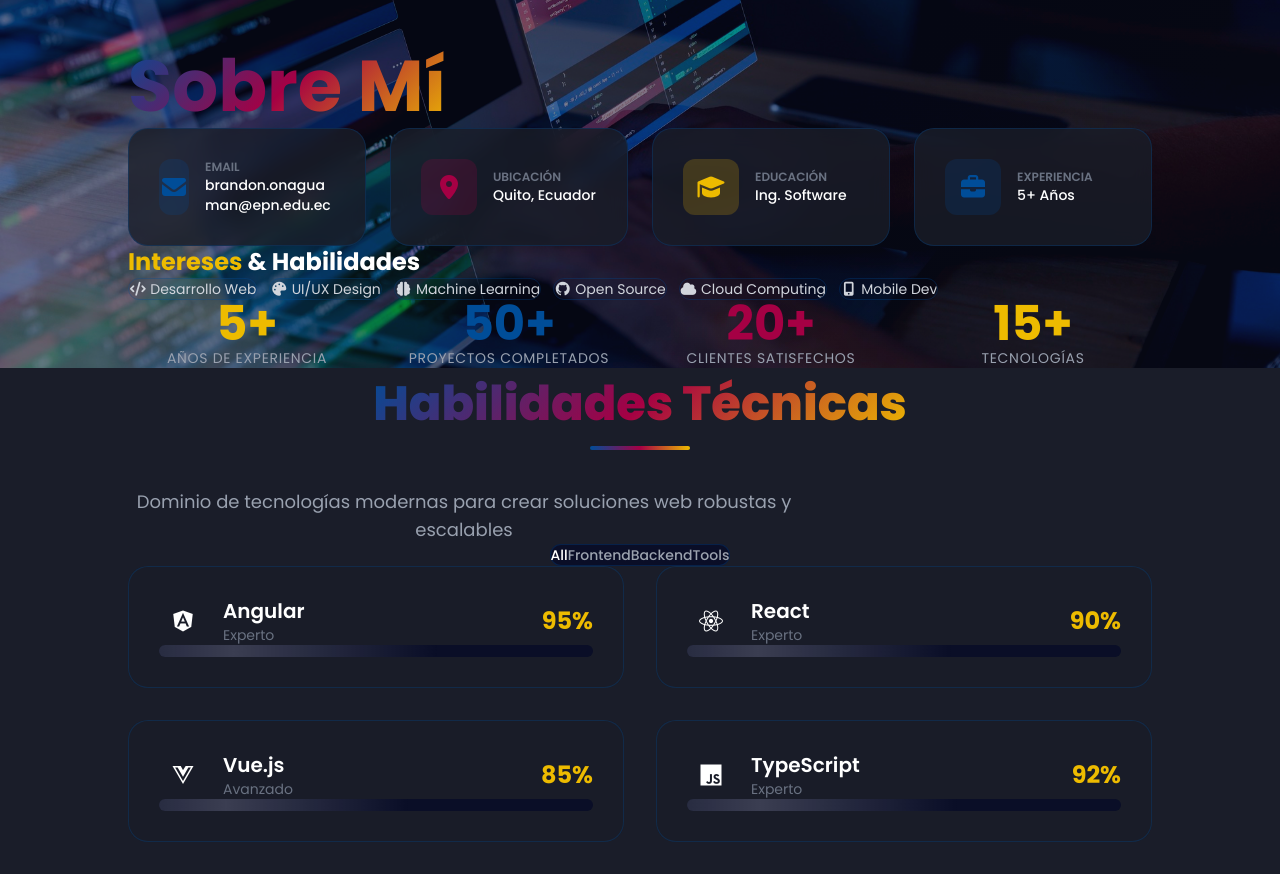
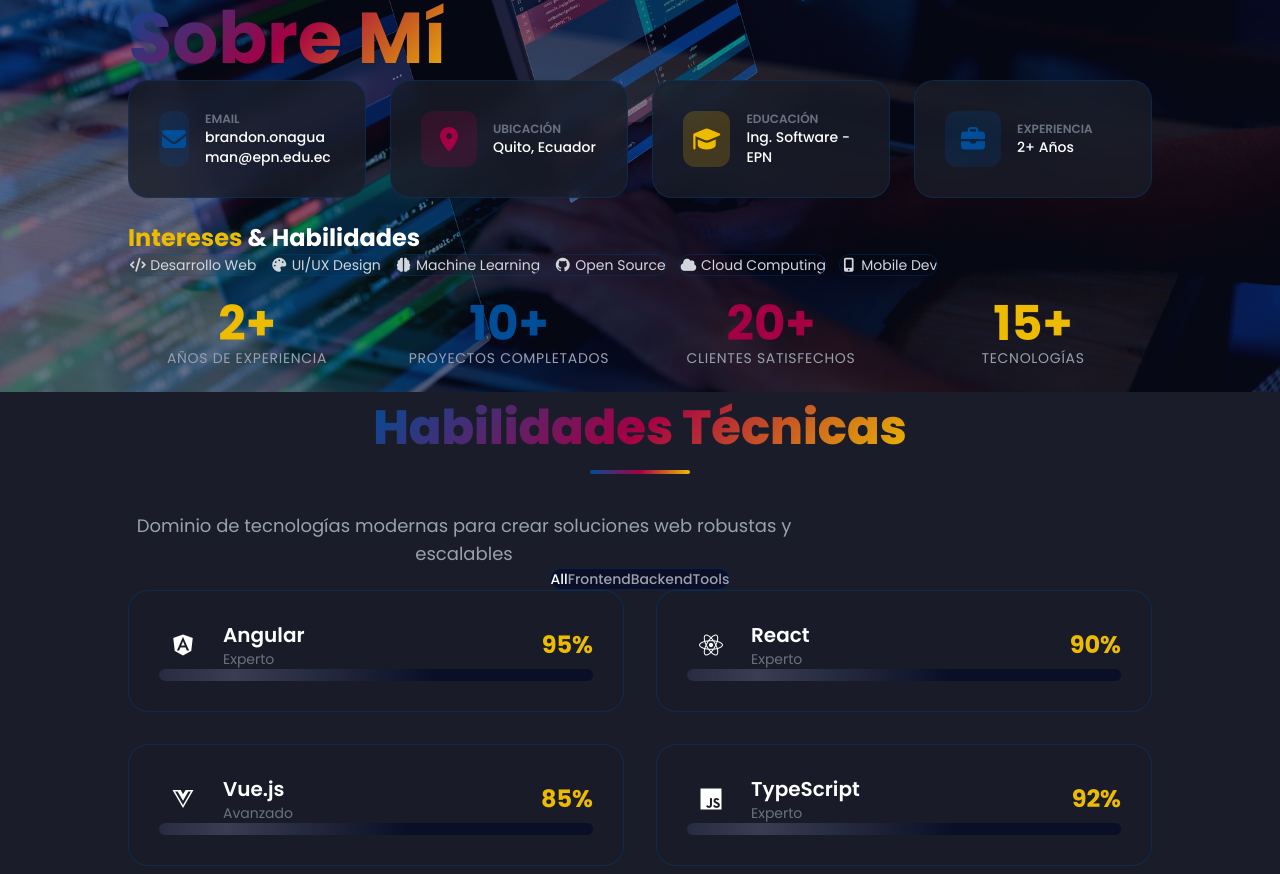
Before and after one commit to Stevebr10/Portafolio, an Angular app: page / in a window 1280 px wide. Shown: the part 1320-2194 px from the top of the page. Built offline with nearby package versions, Linux system fonts and the light colour scheme.

Commit message:
Espacios entre div en el componente About

```diff
--- a/src/app/components/about/about.component.html
+++ b/src/app/components/about/about.component.html
@@ -68,7 +68,7 @@
             </div>
             <div>
               <p class="text-xs text-gray-500 uppercase font-semibold mb-1">Educación</p>
-              <p class="text-sm text-white font-medium">Ing. Software</p>
+              <p class="text-sm text-white font-medium">Ing. Software - EPN</p>
             </div>
           </div>
         </div>
@@ -86,7 +86,7 @@
           </div>
         </div>
       </div>
-
+      <br>
       <!-- Interests Section -->
       <div class="mt-12" data-aos="fade-up" data-aos-delay="400">
         <h3 class="text-2xl font-bold text-white mb-6">
@@ -100,7 +100,7 @@
           </span>
         </div>
       </div>
-
+      <br>
       <!-- Stats Row -->
       <div class="grid grid-cols-2 md:grid-cols-4 gap-6 mt-12" data-aos="fade-up" data-aos-delay="600">
         <div class="text-center">
@@ -122,4 +122,5 @@
       </div>
     </div>
   </div>
+  <br>
 </section>
--- a/src/app/components/about/about.component.ts
+++ b/src/app/components/about/about.component.ts
@@ -59,15 +59,15 @@ interface Interest {
 })
 export class AboutComponent {
   // Estadísticas
-  yearsOfExperience: number = 5;
-  completedProjects: number = 50;
-  awards: number = 10;
-  clients: number = 30;
+  yearsOfExperience: number = 2;
+  completedProjects: number = 10;
+  awards: number = 5;
+  clients: number = 10;
 
   // Información personal
   currentPosition: string = 'Ingeniero de Software';
-  email: string = 'tu.email@ejemplo.com';
-  location: string = 'Tu Ciudad, País';
+  email: string = 'brandon.onaguaman@epn.edu.ec';
+  location: string = 'Quito, Ecuador';
   education: string = 'Ingeniería en Software';
 
   // Intereses
```
